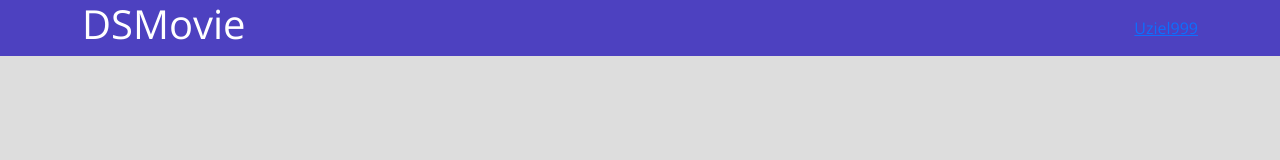
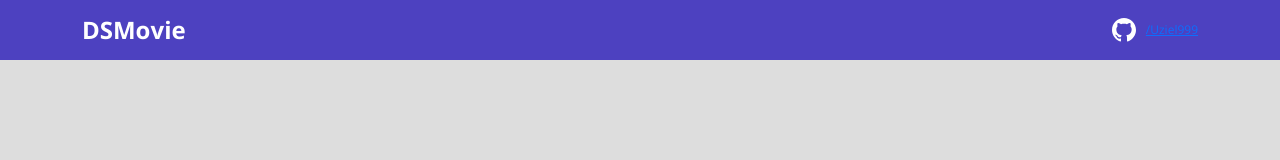
Before and after one commit to Uziel999/DSmovie2, a plain HTML site: page index.html in a window 1280 px wide. Drawn offline with nearby package versions, Linux system fonts and the light colour scheme.

Commit message:
barra superior parte2

```diff
--- a/css/style.css
+++ b/css/style.css
@@ -1,17 +1,27 @@
 @import url('https://fonts.googleapis.com/css2?family=Open+Sans:wght@400;700&display=swap');
+:root {
+    --bg-brey: #ddd;
+    --color-primary: #4D41C0;
+    --white: #fff;
+}
+
 * {
+    margin: 0;
     box-sizing: border-box;
     font-family: 'Open Sans', sans-serif;
 }
 
 html,
 body {
-    background-color: #ddd;
+    background-color: var(--bg-brey);
 }
 
 header {
-    background-color: #4D41C0;
-    color: #fff;
+    background-color: var(--color-primary);
+    color: var(--white);
+    height: 60px;
+    display: flex;
+    align-items: center;
 }
 
 nav {
@@ -20,8 +30,28 @@ nav {
     justify-content: space-between;
 }
 
+nav h1 {
+    margin: 0;
+    font-size: 24px;
+    font-weight: 700;
+}
+
+nav a {
+    font-size: 12px;
+    font-weight: 400;
+}
+
 a,
 a:hover {
     text-decoration: none;
     color: unset;
 }
+
+.dsmovie-contac-container {
+    display: flex;
+    align-items: center;
+}
+
+.dsmovie-contac-container img {
+    margin-right: 10px;
+}
--- a/index.html
+++ b/index.html
@@ -15,8 +15,9 @@
     <header>
         <nav class="container">
             <h1>DSMovie</h1>
-            <div class="">
-                <a href="https://github.com/Uziel999">Uziel999</a>
+            <div class="dsmovie-contac-container">
+                <img src="img/Vector.svg" alt="">
+                <a href="https://github.com/Uziel999">/Uziel999</a>
             </div>
         </nav>
     </header>
```
Also changed, not shown: img/Vector.svg (added).
